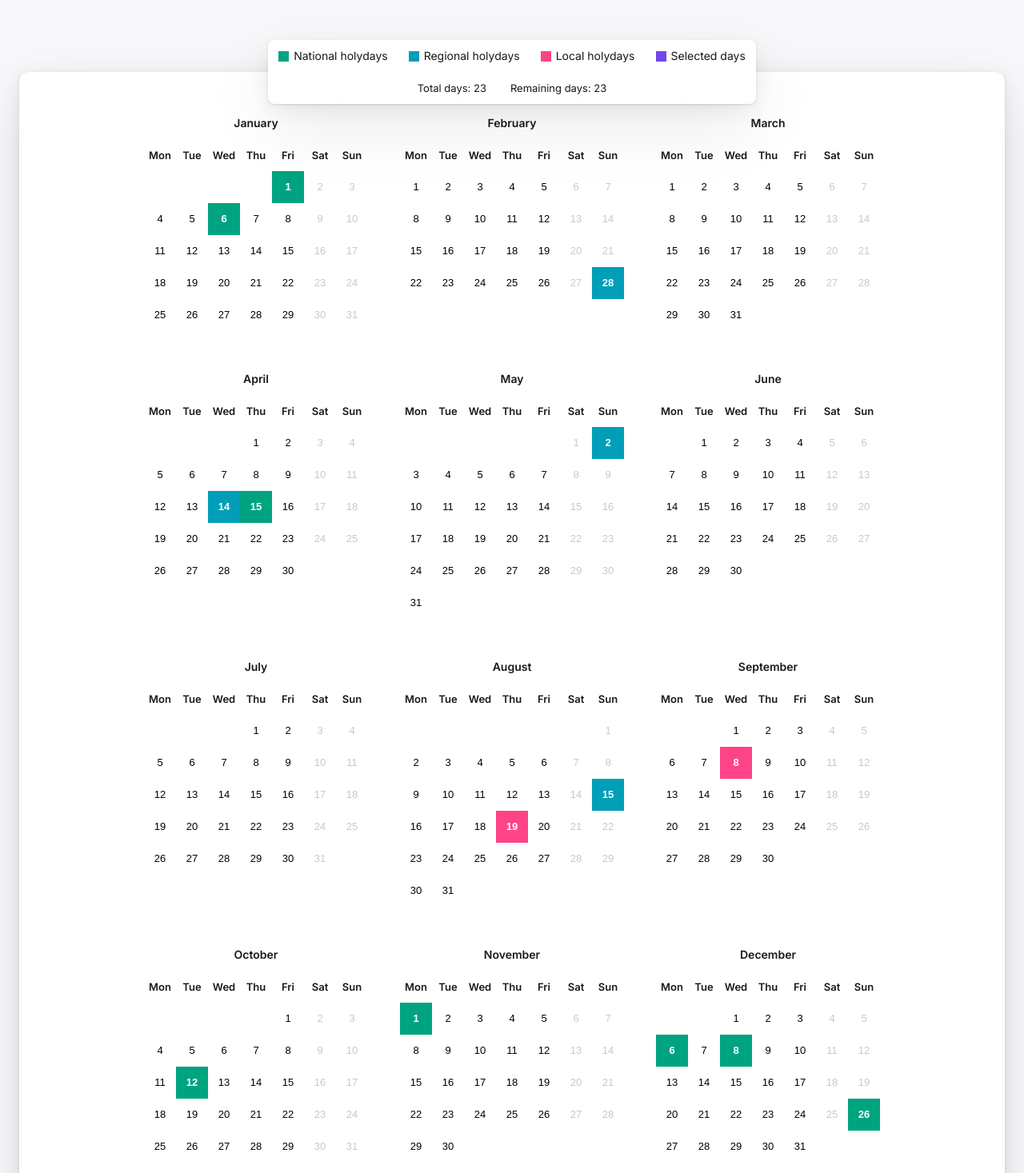
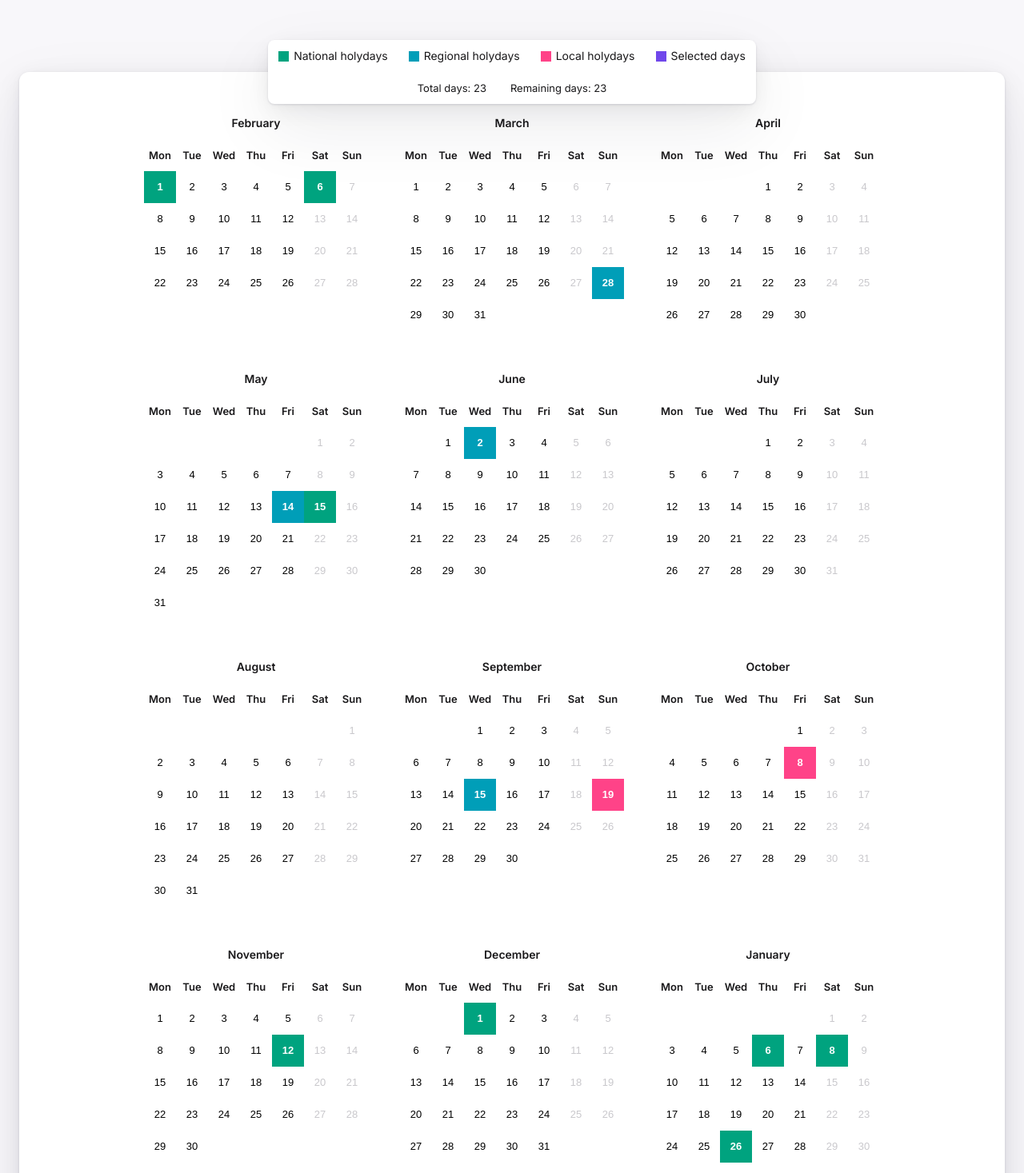
Before and after one commit to crsanti/holydays-calendar, a React (Create React App) app: page / in a window 1280 px wide. Shown: the top 1467 px of the page at 80% size. Built offline with nearby package versions, Linux system fonts and the light colour scheme.

Commit message:
chore: updated model, merged selected days with static holydays

```diff
--- a/src/App.tsx
+++ b/src/App.tsx
@@ -10,7 +10,7 @@ import { HolydaysByMonth } from "./model";
 // Theme https://mycolor.space/?hex=%237047EB&sub=1
 
 // Months starting with 1, days starting with 1
-export const HOLYDAYS: HolydaysByMonth = {
+const HOLYDAYS: HolydaysByMonth = {
   1: [
     { day: 1, type: "national" },
     { day: 6, type: "national" },
@@ -43,33 +43,35 @@ const Main = styled(Card)({
 
 interface State {
   total: number;
-  selectedDays: Record<number, number[]>;
+  holydays: HolydaysByMonth;
 }
 
 const EMPTY_HOLYDAYS: HolydaysByMonth[number] = [];
-const EMPTY_SELECTED_DAYS: number[] = [];
 
 const TOTAL_HOLYDAYS_TO_PICK = 23;
 const App: VFC = () => {
-  const [{ total, selectedDays }, setSelectedDays] = useState<State>({ selectedDays: {}, total: 0 });
+  const [{ total, holydays }, setSelectedDays] = useState<State>({ holydays: HOLYDAYS, total: 0 });
   const onClickDay = useCallback(
     (month: number, day: number) => {
+      console.log("month", month, "day", day);
       setSelectedDays((state) => {
         const reachedLimit = state.total + 1 > TOTAL_HOLYDAYS_TO_PICK;
-        if (!(month in state.selectedDays)) {
+        const holydaysMonth = state.holydays[month];
+
+        if (!holydaysMonth) {
           return reachedLimit
             ? state
-            : { selectedDays: { ...state.selectedDays, [month]: [day] }, total: state.total + 1 };
-        } else if (state.selectedDays[month].includes(day)) {
+            : { holydays: { ...state.holydays, [month]: [{ type: "selected", day }] }, total: state.total + 1 };
+        } else if (holydaysMonth.find((holyday) => holyday.day === day)) {
           return {
-            selectedDays: { ...state.selectedDays, [month]: state.selectedDays[month].filter((d) => d !== day) },
+            holydays: { ...state.holydays, [month]: holydaysMonth.filter((h) => h.day !== day) },
             total: state.total - 1,
           };
         } else {
           return reachedLimit
             ? state
             : {
-                selectedDays: { ...state.selectedDays, [month]: [...state.selectedDays[month], day] },
+                holydays: { ...state.holydays, [month]: [...holydaysMonth, { type: "selected", day }] },
                 total: state.total + 1,
               };
         }
@@ -85,15 +87,15 @@ const App: VFC = () => {
       </Legend>
       <Main>
         <GlobalStyles />
-        {Array.from({ length: 12 }, (_, month) => {
+        {Array.from({ length: 12 }, (_, index) => {
+          const month = index + 1;
           return (
             <Calendar
               key={month}
               month={month}
               year={year}
               onClickDay={onClickDay}
-              holydays={HOLYDAYS[month + 1] ?? EMPTY_HOLYDAYS}
-              selectedDays={selectedDays[month] ?? EMPTY_SELECTED_DAYS}
+              holydays={holydays[month] ?? EMPTY_HOLYDAYS}
             />
           );
         })}
--- a/src/components/Calendar/Calendar.tsx
+++ b/src/components/Calendar/Calendar.tsx
@@ -9,7 +9,6 @@ interface Props {
   month: number;
   year: number;
   holydays: HolydaysByMonth[number];
-  selectedDays: number[];
   onClickDay(month: number, day: number): void;
 }
 
@@ -18,12 +17,12 @@ const Container = styled.div({
   padding: 20,
 });
 
-const Calendar: VFC<Props> = ({ month, year, onClickDay, selectedDays, holydays }) => {
+const Calendar: VFC<Props> = ({ month, year, onClickDay, holydays }) => {
   return (
     <Container>
       <MonthIndicator month={month} />
       <DaysOfWeek />
-      <DateGrid selectedDays={selectedDays} holydays={holydays} month={month} year={year} onClickDay={onClickDay} />
+      <DateGrid holydays={holydays} month={month} year={year} onClickDay={onClickDay} />
     </Container>
   );
 };
--- a/src/components/Calendar/DateGrid.tsx
+++ b/src/components/Calendar/DateGrid.tsx
@@ -19,29 +19,21 @@ const Container = styled(Grid)<ContainerProps>(({ startColumn: gridColumn }) =>
 interface Props {
   month: number;
   year: number;
-  selectedDays: number[];
   holydays: HolydaysByMonth[number];
   onClickDay(month: number, day: number): void;
 }
 
-const DateGrid: VFC<Props> = ({ month, year, holydays, selectedDays, onClickDay }) => {
+const DateGrid: VFC<Props> = ({ month, year, holydays, onClickDay }) => {
   const holydaysMap = groupBy(holydays, "day");
   return (
     <Container startColumn={getWeekDay(year, month, 1) + 1}>
       {Array.from({ length: daysOf(month, year) }, (_, index) => {
         const day = index + 1;
         const holyday = holydaysMap[day]?.[0];
-        const disabled = !!holyday || isWeekend(year, month, day);
-        const isSelected = selectedDays.includes(day);
+        const disabled = (holyday && holyday.type !== "selected") || isWeekend(year, month, day);
 
         return (
-          <Day
-            as="button"
-            variant={isSelected ? "selected" : holyday?.type}
-            onClick={() => onClickDay(month, day)}
-            key={day}
-            disabled={disabled}
-          >
+          <Day as="button" variant={holyday?.type} onClick={() => onClickDay(month, day)} key={day} disabled={disabled}>
             {day}
           </Day>
         );
--- a/src/components/Calendar/Day.tsx
+++ b/src/components/Calendar/Day.tsx
@@ -1,15 +1,15 @@
 import styled, { CSSObject } from "styled-components";
-import { Holyday } from "../../model";
+import { HolydayType } from "../../model";
 import GridCell from "./GridCell";
 
 interface Props {
-  variant: "selected" | Holyday;
+  variant?: HolydayType;
 }
 
 // TODO: Try design with border radius
 // const BORDER_RADIUS = 8;
 
-const variants: Record<Props["variant"] | "default", CSSObject> = {
+const variants: Record<Required<Props>["variant"] | "default", CSSObject> = {
   selected: {
     cursor: "pointer",
     color: "var(--white)",
@@ -38,7 +38,7 @@ const Day = styled(GridCell)<Props>(({ variant }) => ({
   fontWeight: 600,
   lineHeight: "var(--line-height)",
   padding: 0,
-  ...(variants[variant] || variants.default),
+  ...variants[variant ?? "default"],
 }));
 
 export default Day;
--- a/src/components/Calendar/DaysOfWeek.tsx
+++ b/src/components/Calendar/DaysOfWeek.tsx
@@ -1,5 +1,5 @@
 import { capitalize } from "lodash-es";
-import { VFC } from "react";
+import { memo, VFC } from "react";
 import styled from "styled-components";
 import { formatDate } from "../../utils";
 import Container from "./Grid";
@@ -22,4 +22,4 @@ const DaysOfWeek: VFC = () => {
   );
 };
 
-export default DaysOfWeek;
+export default memo(DaysOfWeek);
--- a/src/components/Calendar/MonthIndicator.tsx
+++ b/src/components/Calendar/MonthIndicator.tsx
@@ -1,5 +1,5 @@
 import { capitalize as prettify } from "lodash-es";
-import { VFC } from "react";
+import { memo, VFC } from "react";
 import styled from "styled-components";
 import { formatDate } from "../../utils";
 
@@ -18,4 +18,4 @@ const MonthIndicator: VFC<Props> = ({ month }) => {
   return <Container>{prettify(date)}</Container>;
 };
 
-export default MonthIndicator;
+export default memo(MonthIndicator);
--- a/src/components/Legend/LegendBlock.tsx
+++ b/src/components/Legend/LegendBlock.tsx
@@ -1,9 +1,9 @@
 import { FC } from "react";
 import styled from "styled-components";
-import { Holyday } from "../../model";
+import { HolydayType } from "../../model";
 
 interface LegendBlockProps {
-  variant: Holyday | "selected";
+  variant: HolydayType;
 }
 
 const Container = styled.div({
--- a/src/model.ts
+++ b/src/model.ts
@@ -1,2 +1,3 @@
-export type Holyday = "national" | "regional" | "local";
-export type HolydaysByMonth = Record<number, { type: Holyday; day: number }[]>;
+export type HolydaysByMonth = Record<number, Day[]>;
+export type Day = { type: HolydayType; day: number };
+export type HolydayType = "national" | "regional" | "local" | "selected";
--- a/tsconfig.json
+++ b/tsconfig.json
@@ -9,6 +9,7 @@
     "strict": true,
     "forceConsistentCasingInFileNames": true,
     "noFallthroughCasesInSwitch": true,
+    "noUncheckedIndexedAccess": true,
     "module": "esnext",
     "moduleResolution": "node",
     "resolveJsonModule": true,
```
